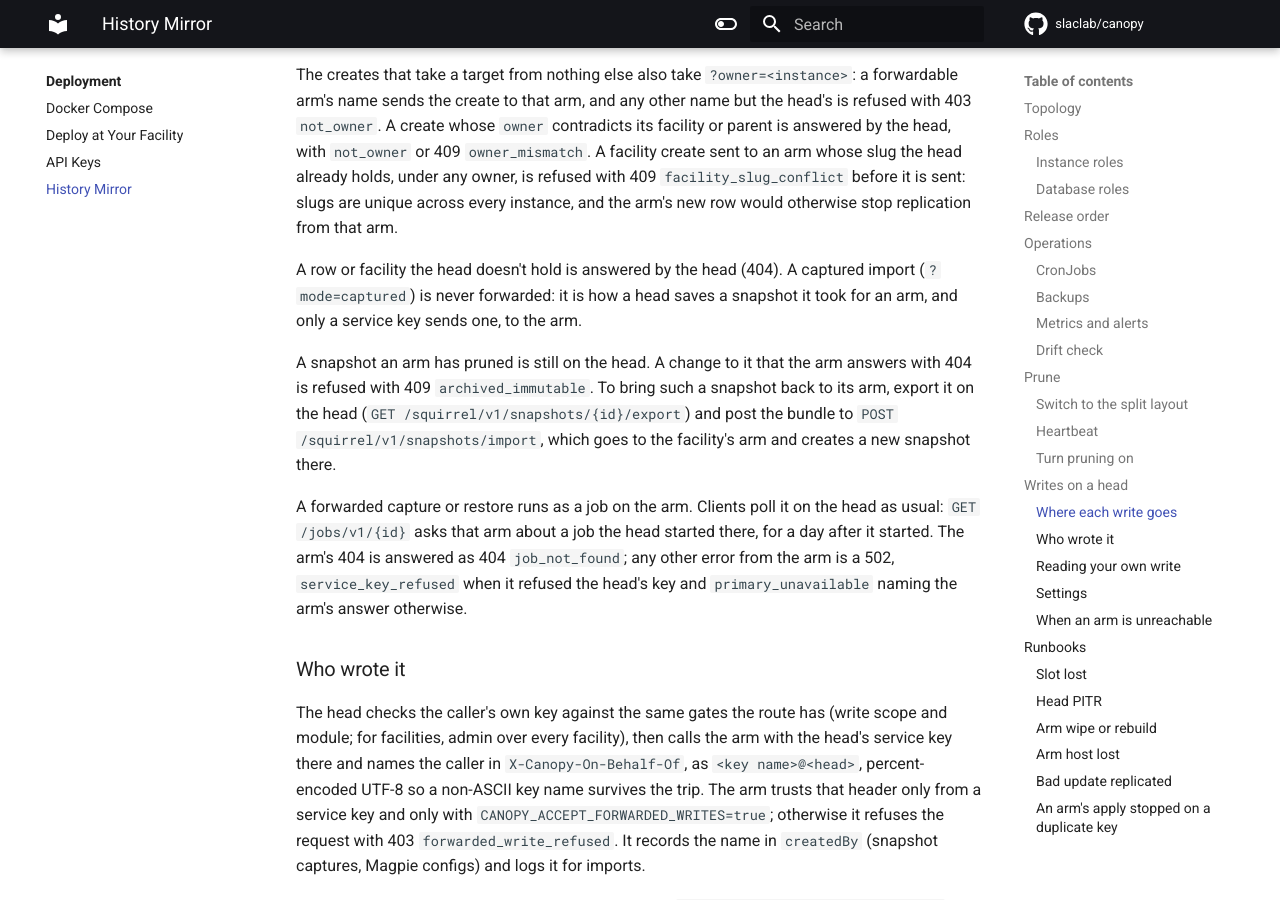
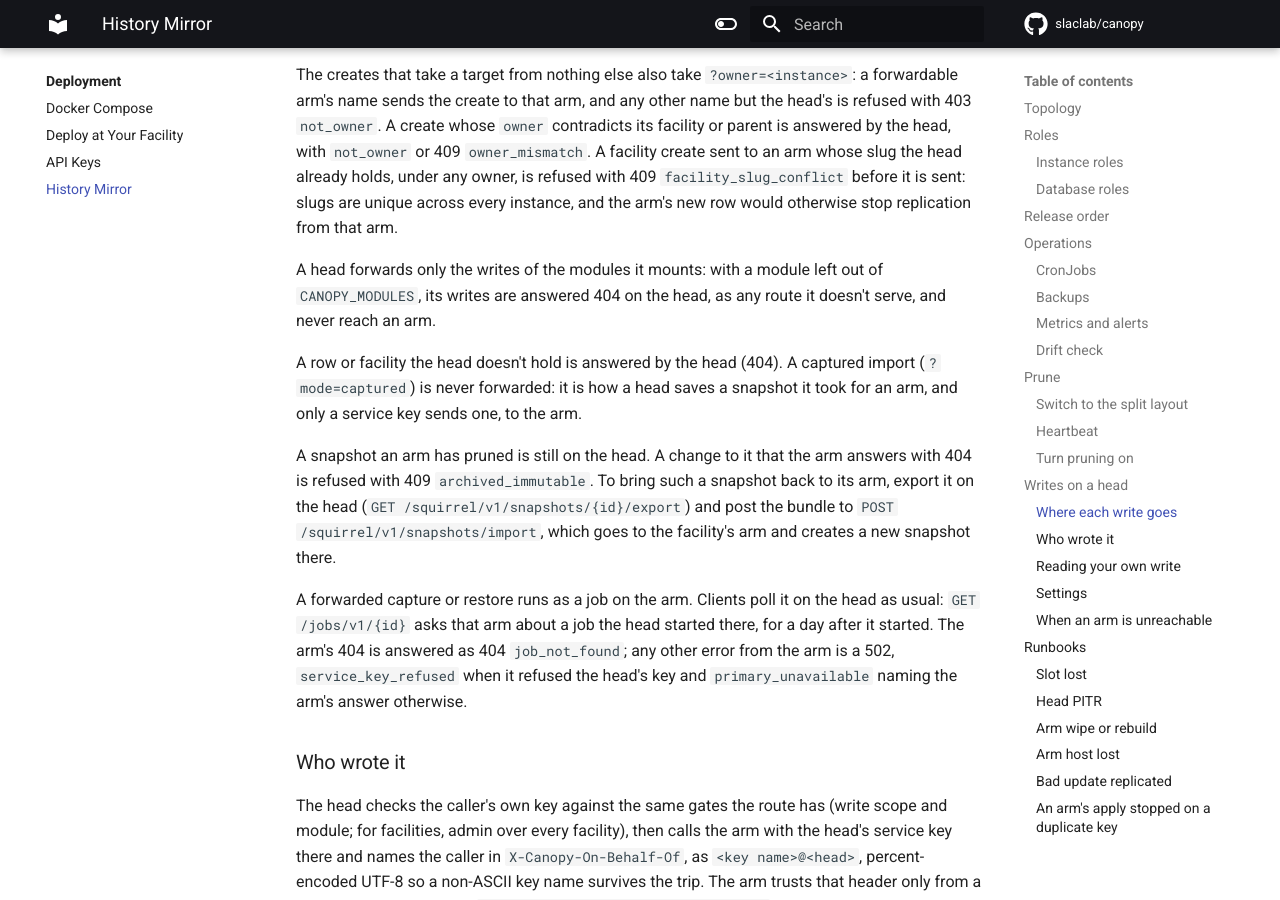
Before and after one commit to slaclab/canopy, an MkDocs documentation site: the page built from docs/deployment/history.md, in a window 1280 px wide and 900 px high, scrolled down 9003 px. Built offline with MkDocs 1.6.1 and Material for MkDocs 9.7.7, drawn with Linux system fonts in a browser that asks for light colours; comment, search, counter and statistics services are not loaded.

Commit message:
DOC: List each arm's forwards, and say a head forwards only modules it mounts

```diff
--- a/docs/deployment/history.md
+++ b/docs/deployment/history.md
@@ -328,6 +328,10 @@ create sent to an arm whose slug the head already holds, under any owner, is ref
 with 409 `facility_slug_conflict` before it is sent: slugs are unique across every
 instance, and the arm's new row would otherwise stop replication from that arm.
 
+A head forwards only the writes of the modules it mounts: with a module left out of
+`CANOPY_MODULES`, its writes are answered 404 on the head, as any route it doesn't
+serve, and never reach an arm.
+
 A row or facility the head doesn't hold is answered by the head (404). A captured
 import (`?mode=captured`) is never forwarded: it is how a head saves a snapshot it took
 for an arm, and only a service key sends one, to the arm.
```
Also changed, not shown: docs/deployment/index.md (+1 -1 lines).
